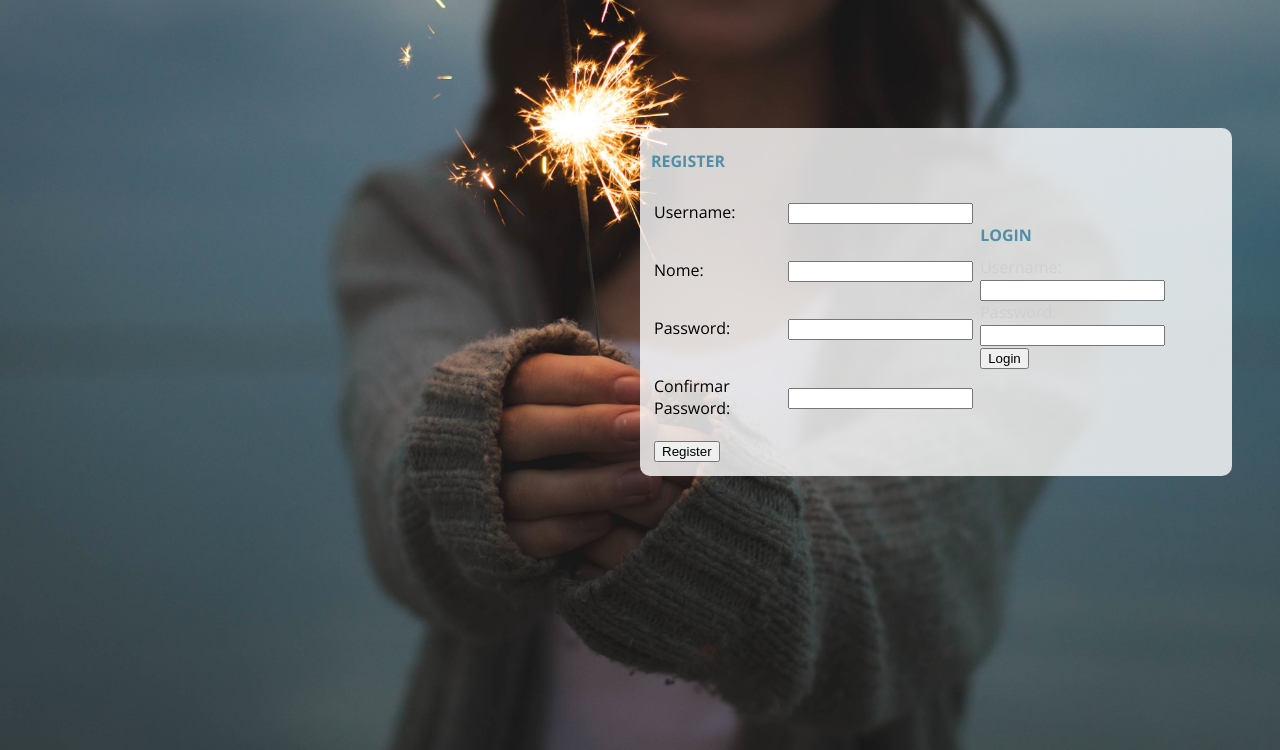
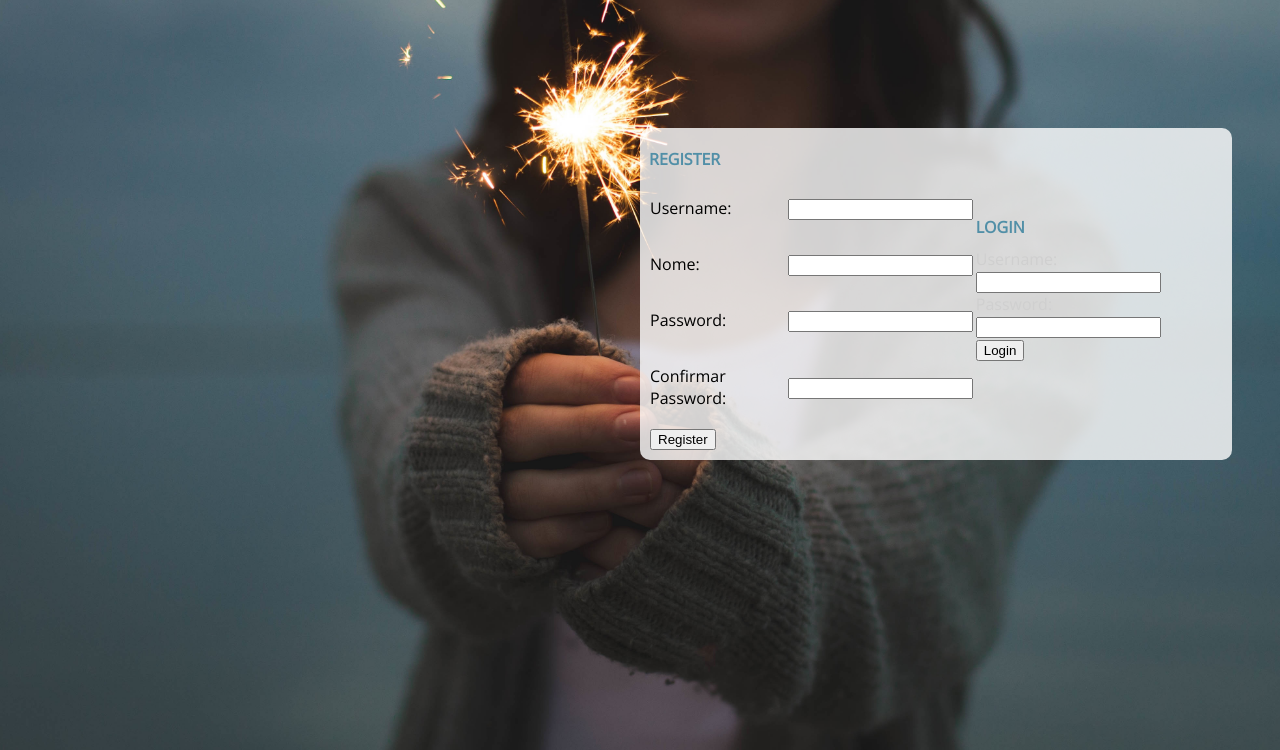
Before and after one commit to franciscoestevao/weeze, a PHP site: page / in a window 1280 px wide; the page is wider, and only the part inside the window is pictured. Shown: the part 81-831 px from the top of that part. Run offline with PHP 8.4, Linux system fonts and the light colour scheme.

Commit message:
antes do chico começar com o login e registo

```diff
--- a/css/style.css
+++ b/css/style.css
@@ -1,5 +1,4 @@
-@import url(http://fonts.googleapis.com/css?family=Lato:100,300,400,700,900,100italic,300italic,400italic,700italic,900italic);
-@import url(http://fonts.googleapis.com/css?family=Open+Sans:300italic,400italic,600italic,700italic,800italic,700,300,600,800,400);
+@import url(https://fonts.googleapis.com/css?family=Open+Sans);
 
 body, html{
     width: 100%;
@@ -39,6 +38,14 @@ body, html{
 
 }
 
+table {
+    border-collapse: collapse;
+    border-spacing: 0;
+    margin: 0;
+    padding: 0;
+    border: 0;
+}
+
 #home-header {
     background: url(../img/bg1.jpeg);
     max-height: 800px;
@@ -65,15 +72,11 @@ body, html{
     border-radius: 10px;
 }
 
+
 #home-header .actions-index .box p{
     color: black;
 }
 
-#home-header .actions-index .box table{
-    padding: 0;
-    margin: 0;
-    border:0;
-}
 #home-header .actions-index .box h1{
     color: #518fa7;
     font-size: 1em;
```
